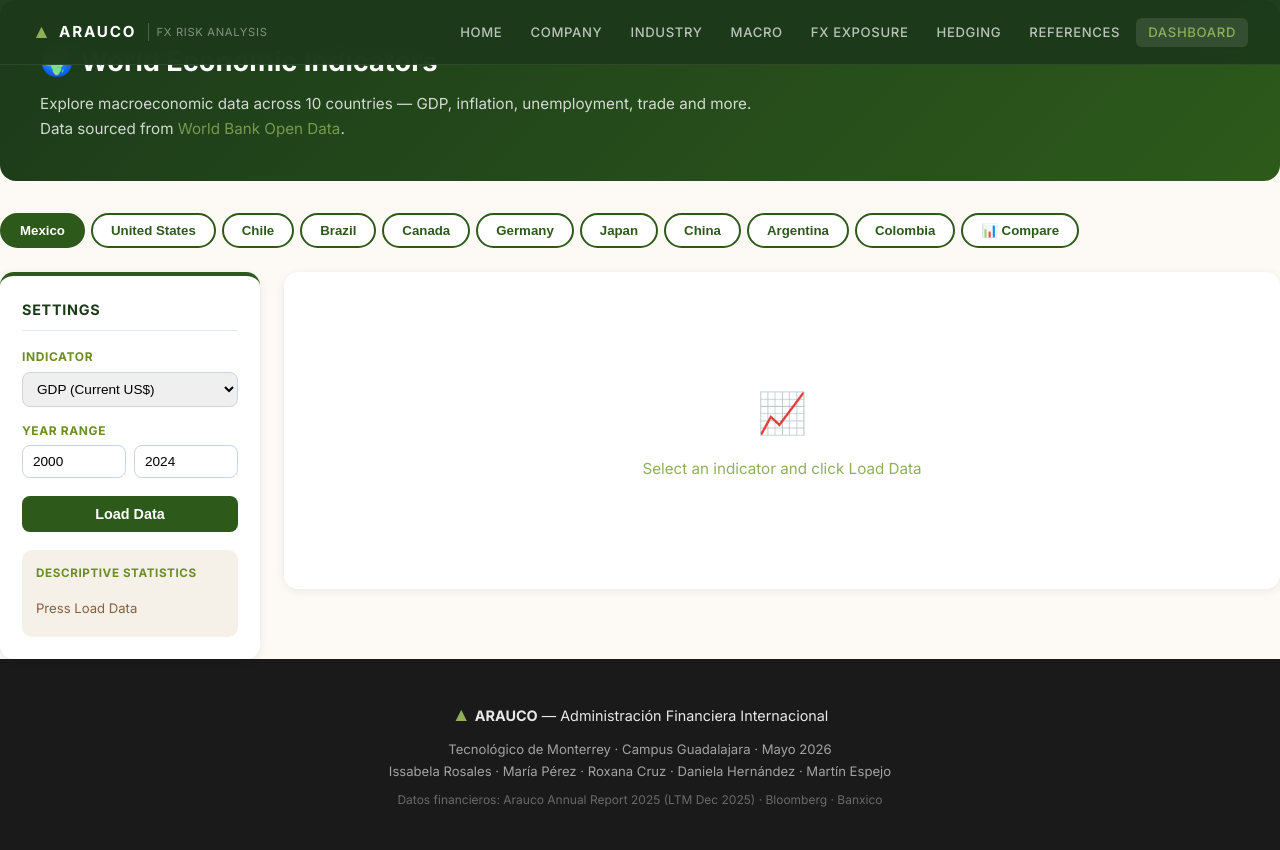
After one commit to a01643155-dotcom/arauco-fx, a Flask app: page /dashboard in a window 1280 px wide. The commit adds this page. Run offline with Flask 3, Linux system fonts and the light colour scheme.

Commit message:
Add economic dashboard

```diff
--- a/app.py
+++ b/app.py
@@ -1,6 +1,91 @@
-from flask import Flask, render_template
+import os
+import requests
+import numpy as np
+from flask import Flask, render_template, jsonify, request
 
 app = Flask(__name__)
+
+# ─────────────────────────────────────────────
+#  WORLD BANK CONFIG
+# ─────────────────────────────────────────────
+
+INDICATORS = {
+    "GDP (Current US$)":           "NY.GDP.MKTP.CD",
+    "GDP per Capita (US$)":        "NY.GDP.PCAP.CD",
+    "Inflation (CPI)":             "FP.CPI.TOTL",
+    "Unemployment (%)":            "SL.UEM.TOTL.ZS",
+    "Exchange Rate (LCU/USD)":     "PA.NUS.FCRF",
+    "Real Interest Rate (%)":      "FR.INR.RINR",
+    "FDI Net Inflows (% of GDP)":  "BX.KLT.DINV.WD.GD.ZS",
+    "Trade (% of GDP)":            "NE.TRD.GNFS.ZS",
+}
+
+COUNTRIES = {
+    "Mexico":        "MEX",
+    "United States": "USA",
+    "Chile":         "CHL",
+    "Brazil":        "BRA",
+    "Canada":        "CAN",
+    "Germany":       "DEU",
+    "Japan":         "JPN",
+    "China":         "CHN",
+    "Argentina":     "ARG",
+    "Colombia":      "COL",
+}
+
+# ─────────────────────────────────────────────
+#  API ENDPOINT — World Bank data
+# ─────────────────────────────────────────────
+
+@app.route('/api/worldbank')
+def worldbank_data():
+    country_code   = request.args.get("country", "MEX")
+    indicator_name = request.args.get("indicator", "GDP (Current US$)")
+    start_year     = int(request.args.get("start", 2000))
+    end_year       = int(request.args.get("end", 2024))
+
+    indicator_code = INDICATORS.get(indicator_name)
+    if not indicator_code:
+        return jsonify({"error": "Unknown indicator"}), 400
+
+    url = (
+        f"https://api.worldbank.org/v2/country/{country_code}"
+        f"/indicator/{indicator_code}?format=json&per_page=100"
+    )
+    try:
+        resp = requests.get(url, timeout=15)
+        payload = resp.json()
+        if len(payload) < 2 or payload[1] is None:
+            return jsonify({"labels": [], "values": [], "stats": {}})
+
+        rows = sorted(
+            [{"year": int(i["date"]), "value": i["value"]}
+             for i in payload[1] if i["value"] is not None],
+            key=lambda x: x["year"]
+        )
+        rows = [r for r in rows if start_year <= r["year"] <= end_year]
+
+        labels = [r["year"] for r in rows]
+        values = [r["value"] for r in rows]
+
+        stats = {}
+        if values:
+            arr = np.array(values)
+            stats = {
+                "mean":         round(float(arr.mean()), 4),
+                "std":          round(float(arr.std()),  4),
+                "min":          round(float(arr.min()),  4),
+                "max":          round(float(arr.max()),  4),
+                "latest_year":  labels[-1],
+                "latest_value": round(values[-1], 4),
+            }
+        return jsonify({"labels": labels, "values": values, "stats": stats})
+    except Exception as e:
+        return jsonify({"error": str(e)}), 500
+
+# ─────────────────────────────────────────────
+#  EXISTING ROUTES
+# ─────────────────────────────────────────────
 
 @app.route('/')
 def home():
@@ -30,5 +115,20 @@ def hedging():
 def references():
     return render_template('references.html', active='references')
 
+# ─────────────────────────────────────────────
+#  NEW ROUTE — Economic Dashboard
+# ─────────────────────────────────────────────
+
+@app.route('/dashboard')
+def dashboard():
+    return render_template(
+        'dashboard.html',
+        active='dashboard',
+        indicators=list(INDICATORS.keys()),
+        countries=list(COUNTRIES.keys()),
+        country_codes=COUNTRIES,
+    )
+
 if __name__ == '__main__':
-    app.run(debug=True, host='0.0.0.0', port=5000)
+    port = int(os.environ.get('PORT', 5000))
+    app.run(debug=False, host='0.0.0.0', port=port)
--- a/templates/base.html
+++ b/templates/base.html
@@ -33,13 +33,14 @@
       <span class="logo-sub">FX Risk Analysis</span>
     </a>
     <ul class="nav-links">
-      <li><a href="/"          class="nav-link {% if active=='home'       %}active{% endif %}">Home</a></li>
-      <li><a href="/company"   class="nav-link {% if active=='company'    %}active{% endif %}">Company</a></li>
-      <li><a href="/industry"  class="nav-link {% if active=='industry'   %}active{% endif %}">Industry</a></li>
-      <li><a href="/macro"     class="nav-link {% if active=='macro'      %}active{% endif %}">Macro</a></li>
-      <li><a href="/fx-exposure" class="nav-link {% if active=='fx'       %}active{% endif %}">FX Exposure</a></li>
-      <li><a href="/hedging"   class="nav-link {% if active=='hedging'    %}active{% endif %}">Hedging</a></li>
-      <li><a href="/references" class="nav-link {% if active=='references'%}active{% endif %}">References</a></li>
+      <li><a href="/"           class="nav-link {% if active=='home'       %}active{% endif %}">Home</a></li>
+      <li><a href="/company"    class="nav-link {% if active=='company'    %}active{% endif %}">Company</a></li>
+      <li><a href="/industry"   class="nav-link {% if active=='industry'   %}active{% endif %}">Industry</a></li>
+      <li><a href="/macro"      class="nav-link {% if active=='macro'      %}active{% endif %}">Macro</a></li>
+      <li><a href="/fx-exposure" class="nav-link {% if active=='fx'        %}active{% endif %}">FX Exposure</a></li>
+      <li><a href="/hedging"    class="nav-link {% if active=='hedging'    %}active{% endif %}">Hedging</a></li>
+      <li><a href="/references" class="nav-link {% if active=='references' %}active{% endif %}">References</a></li>
+      <li><a href="/dashboard"  class="nav-link {% if active=='dashboard'  %}active{% endif %}">Dashboard</a></li>
     </ul>
     <button class="nav-toggle" id="navToggle"><i class="fa fa-bars"></i></button>
   </div>
--- /dev/null
+++ b/templates/dashboard.html
@@ -0,0 +1,406 @@
+{% extends "base.html" %}
+
+{% block title %}Economic Dashboard — Arauco FX{% endblock %}
+
+{% block extra_head %}
+<script src="https://cdn.jsdelivr.net/npm/chart.js@4.4.0/dist/chart.umd.min.js"></script>
+<style>
+  .dash-hero {
+    background: linear-gradient(135deg, #1C3A1A 0%, #2D5A1B 100%);
+    color: white;
+    padding: 40px;
+    border-radius: 16px;
+    margin-bottom: 32px;
+  }
+  .dash-hero h2 { font-size: 1.7rem; font-weight: 700; margin-bottom: 6px; }
+  .dash-hero p  { opacity: 0.8; font-size: 0.95rem; }
+  .dash-hero a  { color: #8FAF5A; }
+
+  .tab-bar {
+    display: flex;
+    flex-wrap: wrap;
+    gap: 6px;
+    margin-bottom: 24px;
+  }
+  .tab-btn {
+    padding: 8px 18px;
+    border: 2px solid #2D5A1B;
+    border-radius: 30px;
+    background: white;
+    color: #2D5A1B;
+    font-weight: 600;
+    font-size: 0.83rem;
+    cursor: pointer;
+    transition: all 0.2s;
+  }
+  .tab-btn:hover  { background: #2D5A1B; color: white; }
+  .tab-btn.active { background: #2D5A1B; color: white; }
+
+  .tab-content { display: none; }
+  .tab-content.active { display: block; }
+
+  .panel {
+    display: grid;
+    grid-template-columns: 260px 1fr;
+    gap: 24px;
+    align-items: start;
+  }
+
+  .sidebar {
+    background: white;
+    border-radius: 14px;
+    padding: 22px;
+    box-shadow: 0 2px 10px rgba(0,0,0,0.07);
+    border-top: 4px solid #2D5A1B;
+  }
+  .sidebar h3 {
+    font-size: 0.9rem;
+    font-weight: 700;
+    color: #1C3A1A;
+    text-transform: uppercase;
+    letter-spacing: 0.05em;
+    margin-bottom: 16px;
+    padding-bottom: 8px;
+    border-bottom: 1px solid #E2E8F0;
+  }
+  .form-group { margin-bottom: 14px; }
+  .form-group label {
+    display: block;
+    font-size: 0.75rem;
+    font-weight: 700;
+    color: #6B8E23;
+    text-transform: uppercase;
+    letter-spacing: 0.05em;
+    margin-bottom: 5px;
+  }
+  .form-group select,
+  .form-group input[type=number] {
+    width: 100%;
+    padding: 8px 10px;
+    border: 1px solid #CBD5E1;
+    border-radius: 8px;
+    font-size: 0.85rem;
+    outline: none;
+    transition: border 0.2s;
+  }
+  .form-group select:focus,
+  .form-group input:focus { border-color: #2D5A1B; }
+
+  .year-row { display: flex; gap: 8px; }
+  .year-row input { width: 50%; }
+
+  .btn-load {
+    width: 100%;
+    padding: 10px;
+    background: #2D5A1B;
+    color: white;
+    border: none;
+    border-radius: 8px;
+    font-weight: 700;
+    font-size: 0.9rem;
+    cursor: pointer;
+    transition: background 0.2s;
+    margin-top: 4px;
+  }
+  .btn-load:hover { background: #1C3A1A; }
+
+  .stats-box {
+    margin-top: 18px;
+    background: #F5F0E8;
+    border-radius: 10px;
+    padding: 14px;
+  }
+  .stats-box h4 {
+    font-size: 0.73rem;
+    text-transform: uppercase;
+    letter-spacing: 0.05em;
+    color: #6B8E23;
+    font-weight: 700;
+    margin-bottom: 10px;
+  }
+  .stat-row {
+    display: flex;
+    justify-content: space-between;
+    font-size: 0.82rem;
+    padding: 4px 0;
+    border-bottom: 1px solid #E2D9C8;
+  }
+  .stat-row:last-child { border: none; }
+  .stat-row .lbl { color: #8B5E3C; }
+  .stat-row .val { font-weight: 700; color: #1C3A1A; }
+
+  .chart-card {
+    background: white;
+    border-radius: 14px;
+    padding: 28px;
+    box-shadow: 0 2px 10px rgba(0,0,0,0.07);
+  }
+  .chart-card canvas { max-height: 420px; }
+
+  .placeholder {
+    text-align: center;
+    padding: 80px 20px;
+    color: #8FAF5A;
+    font-size: 0.95rem;
+  }
+  .placeholder span { font-size: 2.5rem; display: block; margin-bottom: 10px; }
+
+  .err { color: #DC2626; font-size: 0.8rem; margin-top: 8px; }
+
+  .check-grid {
+    display: grid;
+    grid-template-columns: 1fr 1fr;
+    gap: 6px;
+    margin-top: 4px;
+  }
+  .check-grid label {
+    display: flex;
+    align-items: center;
+    gap: 5px;
+    font-size: 0.82rem;
+    font-weight: 400;
+    text-transform: none;
+    letter-spacing: 0;
+    color: #1C3A1A;
+    cursor: pointer;
+  }
+  .check-grid input[type=checkbox] { accent-color: #2D5A1B; }
+
+  @media (max-width: 768px) {
+    .panel { grid-template-columns: 1fr; }
+    .dash-hero { padding: 24px; }
+  }
+</style>
+{% endblock %}
+
+{% block content %}
+
+<div class="dash-hero">
+  <h2>🌍 World Economic Indicators</h2>
+  <p>Explore macroeconomic data across 10 countries — GDP, inflation, unemployment, trade and more.<br>
+  Data sourced from <a href="https://data.worldbank.org" target="_blank">World Bank Open Data</a>.</p>
+</div>
+
+<!-- TAB BAR -->
+<div class="tab-bar">
+  {% for country in countries %}
+  <button class="tab-btn {% if loop.first %}active{% endif %}"
+          onclick="switchTab('t{{ loop.index }}', this)">
+    {{ country }}
+  </button>
+  {% endfor %}
+  <button class="tab-btn" onclick="switchTab('tcmp', this)">📊 Compare</button>
+</div>
+
+<!-- COUNTRY TABS -->
+{% for country in countries %}
+{% set i = loop.index %}
+{% set code = country_codes[country] %}
+<div class="tab-content {% if loop.first %}active{% endif %}" id="t{{ i }}">
+  <div class="panel">
+
+    <div class="sidebar">
+      <h3>Settings</h3>
+      <div class="form-group">
+        <label>Indicator</label>
+        <select id="ind{{ i }}">
+          {% for ind in indicators %}<option>{{ ind }}</option>{% endfor %}
+        </select>
+      </div>
+      <div class="form-group">
+        <label>Year Range</label>
+        <div class="year-row">
+          <input type="number" id="s{{ i }}" value="2000" min="1960" max="2024">
+          <input type="number" id="e{{ i }}" value="2024" min="1960" max="2024">
+        </div>
+      </div>
+      <button class="btn-load" onclick="loadCountry({{ i }},'{{ code }}','{{ country }}')">Load Data</button>
+      <div class="err" id="er{{ i }}"></div>
+      <div class="stats-box">
+        <h4>Descriptive Statistics</h4>
+        <div id="st{{ i }}"><div class="stat-row"><span class="lbl">Press Load Data</span></div></div>
+      </div>
+    </div>
+
+    <div class="chart-card">
+      <div class="placeholder" id="pl{{ i }}">
+        <span>📈</span>Select an indicator and click Load Data
+      </div>
+      <canvas id="ch{{ i }}" style="display:none;"></canvas>
+    </div>
+
+  </div>
+</div>
+{% endfor %}
+
+<!-- COMPARE TAB -->
+<div class="tab-content" id="tcmp">
+  <div class="panel">
+    <div class="sidebar">
+      <h3>Settings</h3>
+      <div class="form-group">
+        <label>Indicator</label>
+        <select id="cind">
+          {% for ind in indicators %}<option>{{ ind }}</option>{% endfor %}
+        </select>
+      </div>
+      <div class="form-group">
+        <label>Year Range</label>
+        <div class="year-row">
+          <input type="number" id="cs" value="2000" min="1960" max="2024">
+          <input type="number" id="ce" value="2024" min="1960" max="2024">
+        </div>
+      </div>
+      <div class="form-group">
+        <label>Countries</label>
+        <div class="check-grid">
+          {% for country in countries %}
+          <label>
+            <input type="checkbox" class="cc" value="{{ country_codes[country] }}" data-name="{{ country }}"
+              {% if country in ['Mexico','United States','Chile','Brazil'] %}checked{% endif %}>
+            {{ country }}
+          </label>
+          {% endfor %}
+        </div>
+      </div>
+      <button class="btn-load" onclick="loadCompare()">Load Data</button>
+      <div class="err" id="ecmp"></div>
+    </div>
+
+    <div class="chart-card">
+      <div class="placeholder" id="plcmp">
+        <span>🌐</span>Select countries and click Load Data
+      </div>
+      <canvas id="chcmp" style="display:none;"></canvas>
+    </div>
+  </div>
+</div>
+
+{% endblock %}
+
+{% block extra_js %}
+<script>
+const CI = {};
+const PAL = ["#2D5A1B","#DC2626","#0891B2","#D97706","#7C3AED","#DB2777","#1C3A1A","#65A30D","#EA580C","#6B7280"];
+
+function switchTab(id, btn) {
+  document.querySelectorAll(".tab-content").forEach(e => e.classList.remove("active"));
+  document.querySelectorAll(".tab-btn").forEach(e => e.classList.remove("active"));
+  document.getElementById(id).classList.add("active");
+  btn.classList.add("active");
+}
+
+function fmt(v) {
+  if (v == null) return "—";
+  if (Math.abs(v) > 1e12) return "$"+(v/1e12).toFixed(2)+"T";
+  if (Math.abs(v) > 1e9)  return "$"+(v/1e9).toFixed(2)+"B";
+  if (Math.abs(v) > 1e6)  return v.toLocaleString("en-US",{maximumFractionDigits:0});
+  return v.toLocaleString("en-US",{maximumFractionDigits:2});
+}
+
+function renderStats(id, s) {
+  const el = document.getElementById(id);
+  if (!s || !s.latest_year) { el.innerHTML='<div class="stat-row"><span class="lbl">No data</span></div>'; return; }
+  el.innerHTML = `
+    <div class="stat-row"><span class="lbl">Latest year</span><span class="val">${s.latest_year}</span></div>
+    <div class="stat-row"><span class="lbl">Latest value</span><span class="val">${fmt(s.latest_value)}</span></div>
+    <div class="stat-row"><span class="lbl">Mean</span><span class="val">${fmt(s.mean)}</span></div>
+    <div class="stat-row"><span class="lbl">Std dev</span><span class="val">${fmt(s.std)}</span></div>
+    <div class="stat-row"><span class="lbl">Min</span><span class="val">${fmt(s.min)}</span></div>
+    <div class="stat-row"><span class="lbl">Max</span><span class="val">${fmt(s.max)}</span></div>`;
+}
+
+function drawChart(cid, labels, datasets, title) {
+  const canvas = document.getElementById(cid);
+  canvas.style.display = "block";
+  if (CI[cid]) CI[cid].destroy();
+  CI[cid] = new Chart(canvas, {
+    type: "line",
+    data: { labels, datasets },
+    options: {
+      responsive: true,
+      interaction: { mode:"index", intersect:false },
+      plugins: {
+        legend: { display: datasets.length > 1, position:"top" },
+        title: { display:true, text:title, font:{size:14,weight:"bold"}, color:"#1C3A1A", padding:{bottom:14} },
+        tooltip: { callbacks: { label: c => ` ${c.dataset.label}: ${fmt(c.parsed.y)}` } }
+      },
+      scales: {
+        x: { grid:{color:"rgba(0,0,0,0.05)"}, ticks:{maxTicksLimit:10} },
+        y: {
+          grid:{color:"rgba(0,0,0,0.05)"},
+          ticks: { callback: v => {
+            if(Math.abs(v)>=1e12) return(v/1e12).toFixed(1)+"T";
+            if(Math.abs(v)>=1e9)  return(v/1e9).toFixed(1)+"B";
+            if(Math.abs(v)>=1e6)  return(v/1e6).toFixed(1)+"M";
+            return v.toLocaleString();
+          }}
+        }
+      }
+    }
+  });
+}
+
+async function loadCountry(i, code, name) {
+  const ind = document.getElementById("ind"+i).value;
+  const s   = document.getElementById("s"+i).value;
+  const e   = document.getElementById("e"+i).value;
+  document.getElementById("er"+i).textContent = "";
+  document.getElementById("pl"+i).textContent = "⏳ Loading...";
+  document.getElementById("pl"+i).style.display = "block";
+  document.getElementById("ch"+i).style.display = "none";
+  try {
+    const r = await fetch(`/api/worldbank?country=${code}&indicator=${encodeURIComponent(ind)}&start=${s}&end=${e}`);
+    const d = await r.json();
+    if (d.error) throw new Error(d.error);
+    if (!d.labels.length) throw new Error("No data for this selection.");
+    document.getElementById("pl"+i).style.display = "none";
+    renderStats("st"+i, d.stats);
+    drawChart("ch"+i, d.labels, [{
+      label: name, data: d.values,
+      borderColor: PAL[0], backgroundColor: PAL[0]+"22",
+      borderWidth: 2.5, pointRadius: 3, fill: true, tension: 0.3
+    }], `${name} — ${ind}`);
+  } catch(err) {
+    document.getElementById("pl"+i).textContent = "";
+    document.getElementById("er"+i).textContent = "⚠ "+err.message;
+  }
+}
+
+async function loadCompare() {
+  const ind = document.getElementById("cind").value;
+  const s   = document.getElementById("cs").value;
+  const e   = document.getElementById("ce").value;
+  const checked = [...document.querySelectorAll(".cc:checked")];
+  if (!checked.length) { document.getElementById("ecmp").textContent="⚠ Select at least one country."; return; }
+  document.getElementById("ecmp").textContent="";
+  document.getElementById("plcmp").textContent="⏳ Loading...";
+  document.getElementById("plcmp").style.display="block";
+  document.getElementById("chcmp").style.display="none";
+  try {
+    const datasets = [];
+    let allYears = new Set();
+    for (let i=0;i<checked.length;i++) {
+      const r = await fetch(`/api/worldbank?country=${checked[i].value}&indicator=${encodeURIComponent(ind)}&start=${s}&end=${e}`);
+      const d = await r.json();
+      if (d.error || !d.labels.length) continue;
+      d.labels.forEach(y => allYears.add(y));
+      datasets.push({ name: checked[i].dataset.name, labels: d.labels, values: d.values, color: PAL[i%PAL.length] });
+    }
+    if (!datasets.length) throw new Error("No data returned.");
+    const labels = [...allYears].sort();
+    const aligned = datasets.map(ds => ({
+      label: ds.name,
+      data: labels.map(y => { const idx=ds.labels.indexOf(y); return idx>=0?ds.values[idx]:null; }),
+      borderColor: ds.color, backgroundColor:"transparent",
+      borderWidth:2.5, pointRadius:3, tension:0.3
+    }));
+    document.getElementById("plcmp").style.display="none";
+    drawChart("chcmp", labels, aligned, `Comparison — ${ind}`);
+  } catch(err) {
+    document.getElementById("plcmp").textContent="";
+    document.getElementById("ecmp").textContent="⚠ "+err.message;
+  }
+}
+</script>
+{% endblock %}
```
Also changed, not shown: 2 other files.
